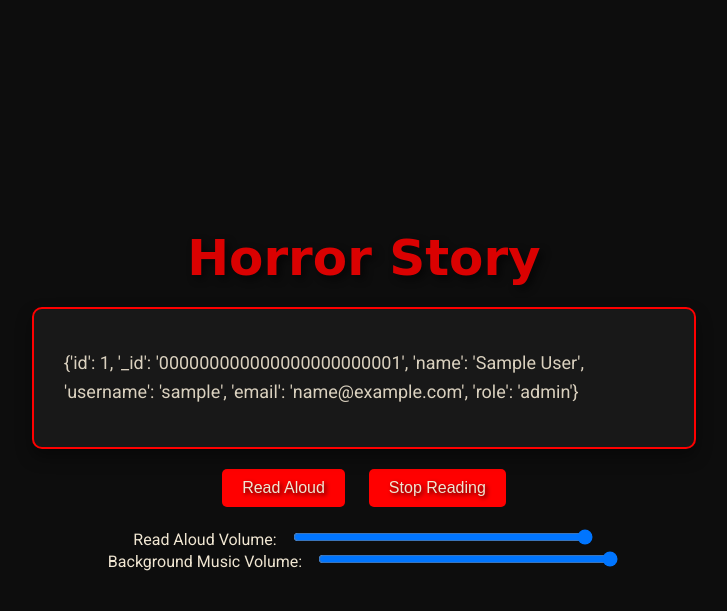
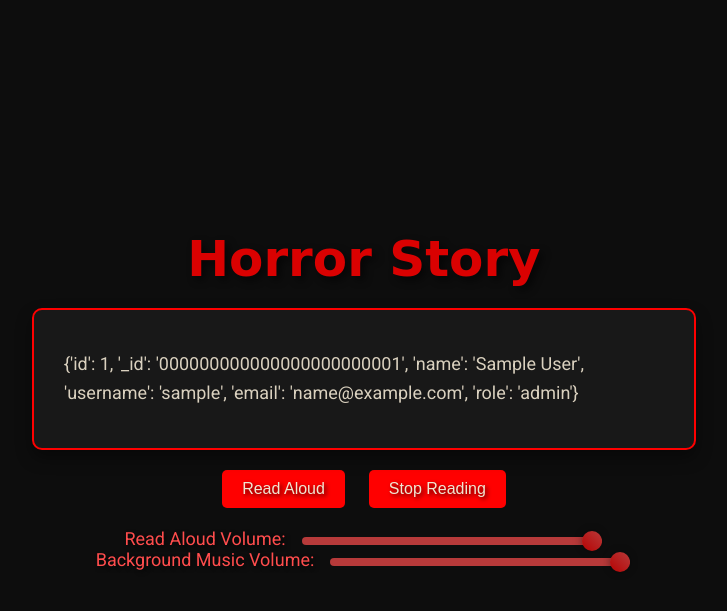
Before and after one commit to Sambarta-2001/AI-Story-Generator, a Flask app: page /show_horror in a window 1280 px wide. Shown: the top 611 px of the page, without its empty margins (276-1003 px from the left). Run offline with Flask 3, Linux system fonts and the light colour scheme; the visitor is signed in with stand-in values (Sample User, id 1); some web fonts are replaced.

Commit message:
Update horror.html

```diff
--- a/templates/horror.html
+++ b/templates/horror.html
@@ -86,16 +86,23 @@
             width: 12px;
         }
         .story-container::-webkit-scrollbar-track {
-            background: #0d0d0d;
+            background: #1e1e1e;
             border-radius: 10px;
+            box-shadow: inset 0 0 5px rgba(0, 0, 0, 0.5);
         }
         .story-container::-webkit-scrollbar-thumb {
-            background: #ff0000;
+            background: linear-gradient(45deg, #ff0000, #ff4d4d);
             border-radius: 10px;
             border: 3px solid #0d0d0d;
+            box-shadow: inset 0 0 5px rgba(0, 0, 0, 0.5);
+            animation: thumbMove 1s infinite alternate;
         }
         .story-container::-webkit-scrollbar-thumb:hover {
-            background: #ff4d4d;
+            background: linear-gradient(45deg, #ff4d4d, #ff0000);
+        }
+        @keyframes thumbMove {
+            0% { transform: scale(1); }
+            100% { transform: scale(1.1); }
         }
         /* Hidden audio element */
         audio {
@@ -125,13 +132,58 @@
         .volume-control {
             margin-top: 20px;
             text-align: center;
+            animation: fadeInUp 1s ease-in-out;
         }
         .volume-control label {
-            font-size: 16px;
+            font-size: 18px;
             margin-right: 10px;
+            color: #ff4d4d;
+            text-shadow: 2px 2px 4px rgba(0, 0, 0, 0.7);
+            animation: labelPulse 1.5s infinite alternate;
+        }
+        @keyframes labelPulse {
+            0% { transform: scale(1); }
+            100% { transform: scale(1.05); }
         }
         .volume-control input[type=range] {
             width: 300px;
+            -webkit-appearance: none;
+            appearance: none;
+            height: 8px;
+            background: #ff4d4d;
+            outline: none;
+            opacity: 0.7;
+            transition: opacity .2s;
+            border-radius: 10px;
+        }
+        .volume-control input[type=range]:hover {
+            opacity: 1;
+        }
+        .volume-control input[type=range]::-webkit-slider-thumb {
+            -webkit-appearance: none;
+            appearance: none;
+            width: 20px;
+            height: 20px;
+            background: linear-gradient(45deg, #ff0000, #ff4d4d);
+            cursor: pointer;
+            border-radius: 50%;
+            box-shadow: 0 0 8px rgba(0, 0, 0, 0.5);
+            transition: background 0.2s;
+        }
+        .volume-control input[type=range]::-webkit-slider-thumb:hover {
+            background: linear-gradient(45deg, #ff4d4d, #ff0000);
+        }
+        .volume-control input[type=range]::-moz-range-thumb {
+            width: 20px;
+            height: 20px;
+            background: linear-gradient(45deg, #ff0000, #ff4d4d);
+            cursor: pointer;
+            border-radius: 50%;
+            box-shadow: 0 0 8px rgba(0, 0, 0, 0.5);
+            transition: background 0.2s;
+        }
+        .volume-control input[type=range]::-moz-range-thumb:hover {
+            background: linear-gradient(45deg, #ff4d4d, #ff0000);
         }
     </style>
 </head>
```
